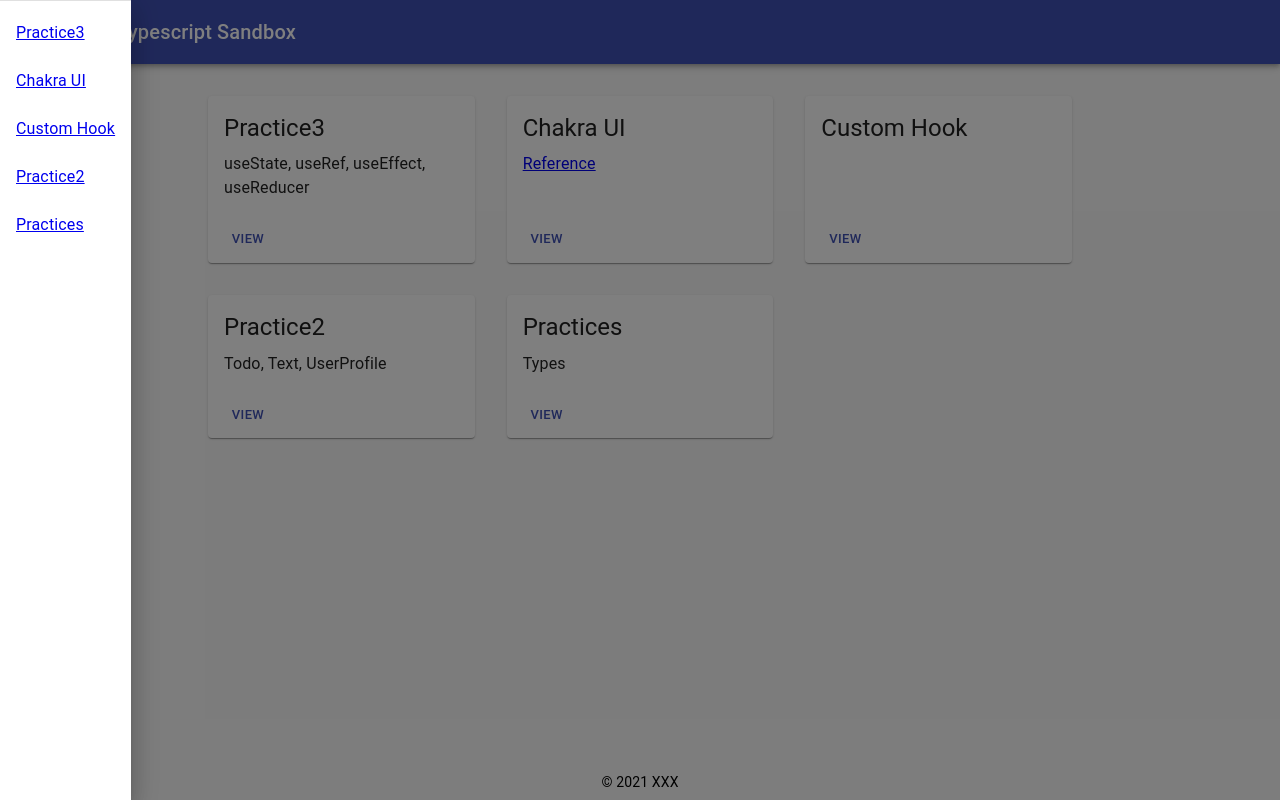
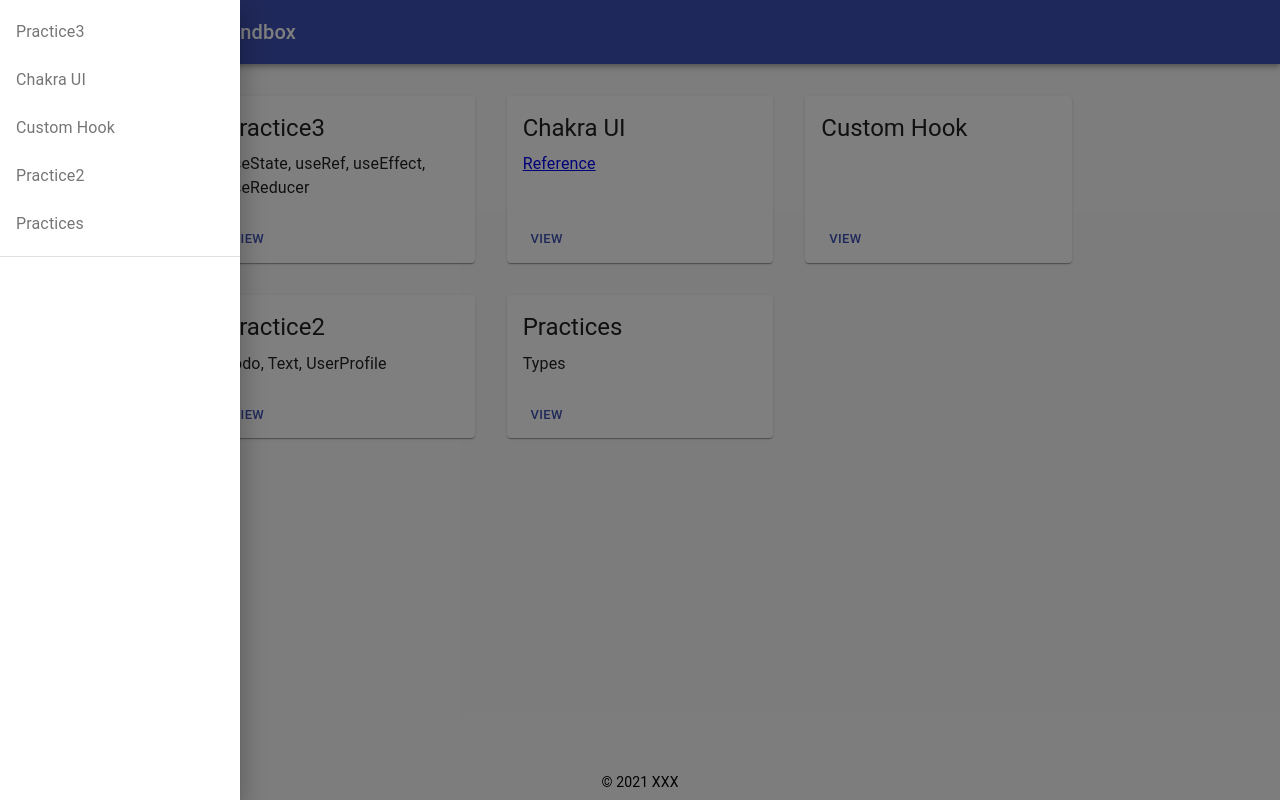
Before and after one commit to tayutaedomo/react-typescript-sandbox, a React (Create React App) app: page / in a window 1280 px wide. Both pictures are taken after a click on the button "open drawer". Built offline with nearby package versions, Linux system fonts and the light colour scheme.

Commit message:
update: Tweak menu design

```diff
--- a/src/components/home/MenuDrawer.tsx
+++ b/src/components/home/MenuDrawer.tsx
@@ -1,14 +1,35 @@
 import React, { VFC } from 'react';
 import {
+  createStyles,
   Divider,
   List,
   ListItem,
   ListItemText,
+  makeStyles,
   SwipeableDrawer,
+  Theme,
 } from '@material-ui/core';
 
 import { cards } from './Home';
 import { NavLink } from 'react-router-dom';
+
+const drawerWidth = 240;
+
+const useStyles = makeStyles((theme: Theme) =>
+  createStyles({
+    drawer: {
+      width: drawerWidth,
+      flexShrink: 0,
+    },
+    drawerPaper: {
+      width: drawerWidth,
+    },
+    link: {
+      textDecoration: 'none',
+      color: theme.palette.text.secondary,
+    },
+  })
+);
 
 type Props = {
   open: boolean;
@@ -18,6 +39,7 @@
 
 const MenuDrawer: VFC<Props> = (props) => {
   const { open, onOpen, onClose } = props;
+  const classes = useStyles();
 
   return (
     <SwipeableDrawer
@@ -25,20 +47,22 @@
       open={open}
       onClose={onClose}
       onOpen={onOpen}
+      className={classes.drawer}
+      classes={{ paper: classes.drawerPaper }}
     >
-      <Divider />
       <List>
         {cards
           .slice()
           .reverse()
           .map((card) => (
-            <NavLink key={card.to} to={card.to}>
+            <NavLink key={card.to} to={card.to} className={classes.link}>
               <ListItem button>
                 <ListItemText primary={card.headline} />
               </ListItem>
             </NavLink>
           ))}
       </List>
+      <Divider />
     </SwipeableDrawer>
   );
 };
```
